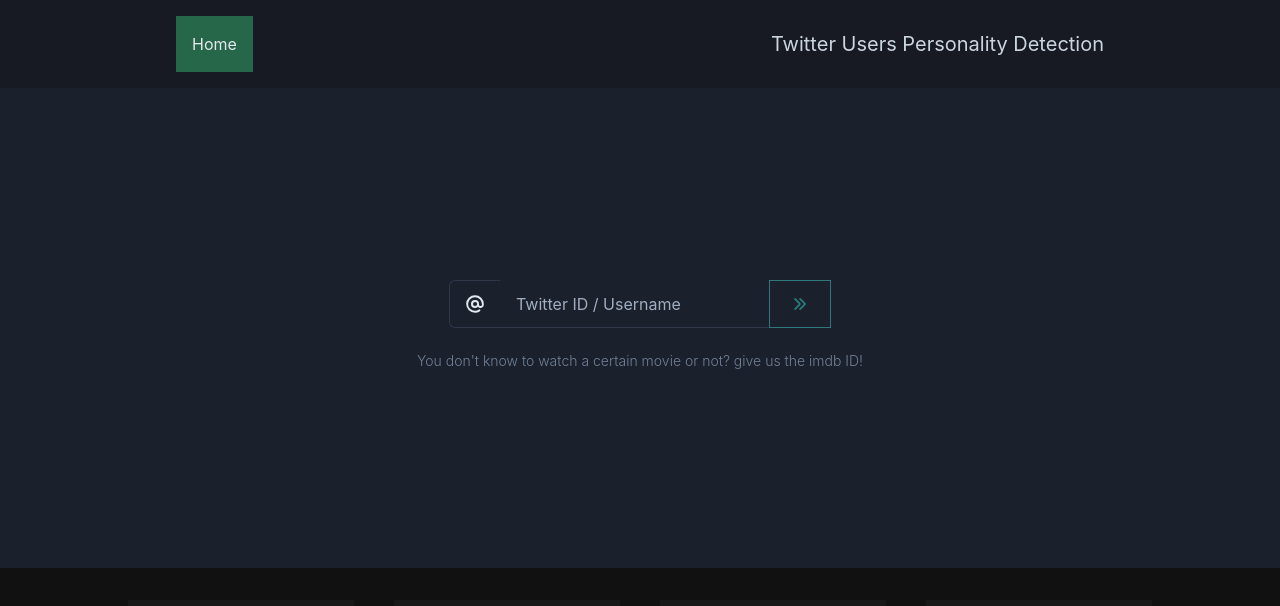
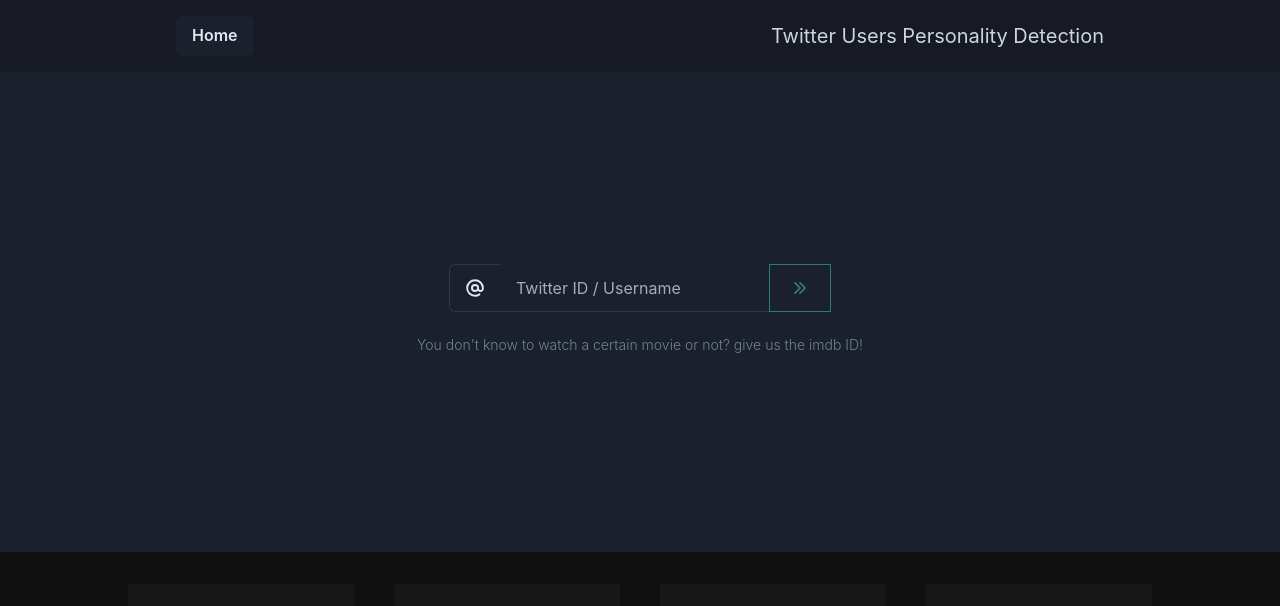
Before and after one commit to itismoej/marrow-front, a React (Create React App) app: page / in a window 1280 px wide. Shown: the top 606 px of the page. Built offline with nearby package versions, Linux system fonts and the light colour scheme.

Commit message:
improve navbar ui

```diff
--- a/src/Components/Header.tsx
+++ b/src/Components/Header.tsx
@@ -1,4 +1,4 @@
-import { Center, Flex, Spacer } from "@chakra-ui/react";
+import { Button, Center, Flex, Spacer } from "@chakra-ui/react";
 import { Link } from "react-router-dom";
 
 const Header = () => {
@@ -6,9 +6,17 @@
     <Flex paddingY="1rem" paddingX="8rem" bg="gray.900" spacing="1rem">
       <Center marginStart="3rem">
         <Link to="/">
-          <Center p="4" color="gray.200" bg="green.700">
+          <Button
+            variant="ghost"
+            p="4"
+            color="gray.200"
+            bg="gray.800"
+            _hover={{ bg: "gray.700" }}
+            _focus={{ bg: "gray.900" }}
+            _active={{ bg: "gray.800" }}
+          >
             Home
-          </Center>
+          </Button>
         </Link>
       </Center>
       <Spacer />
```
